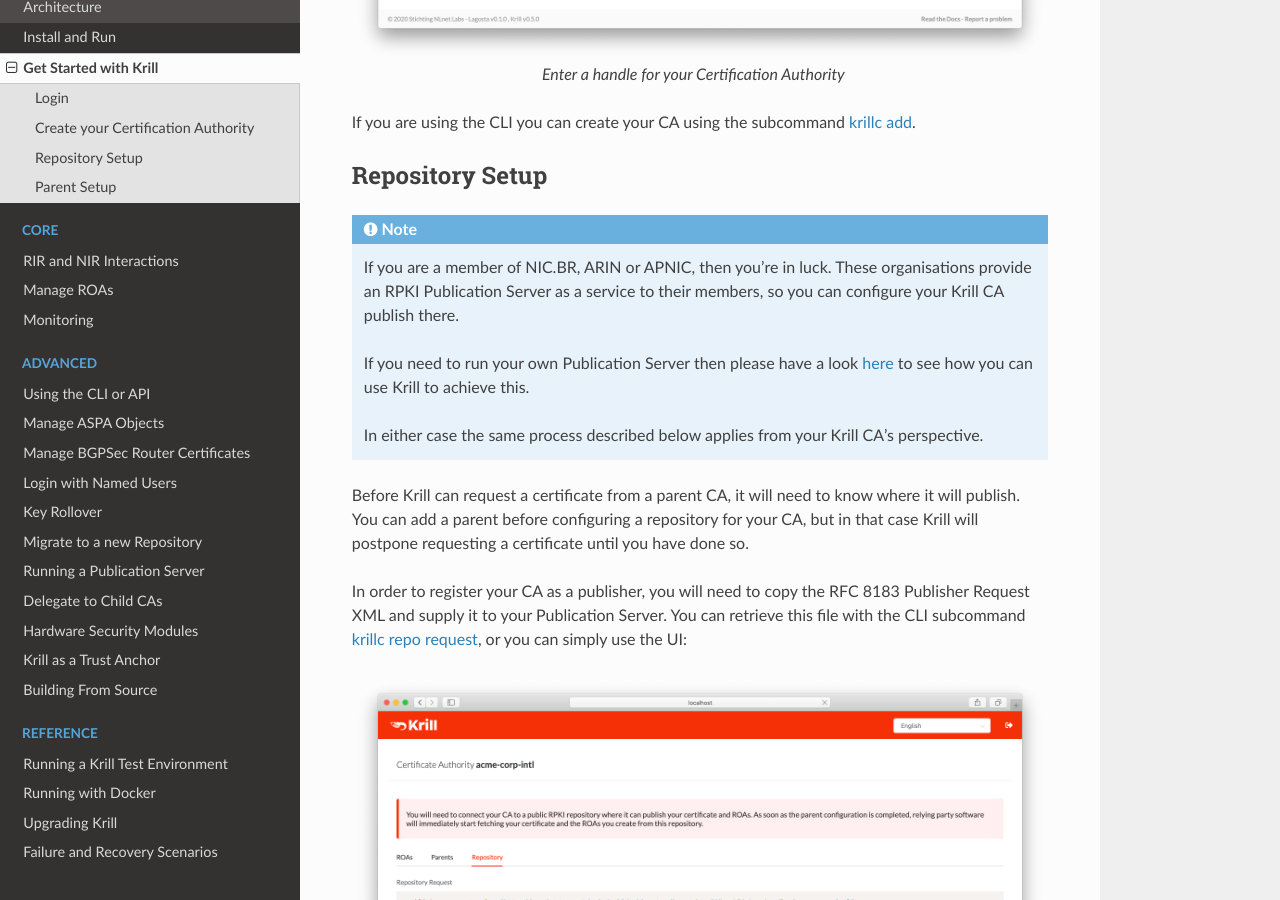
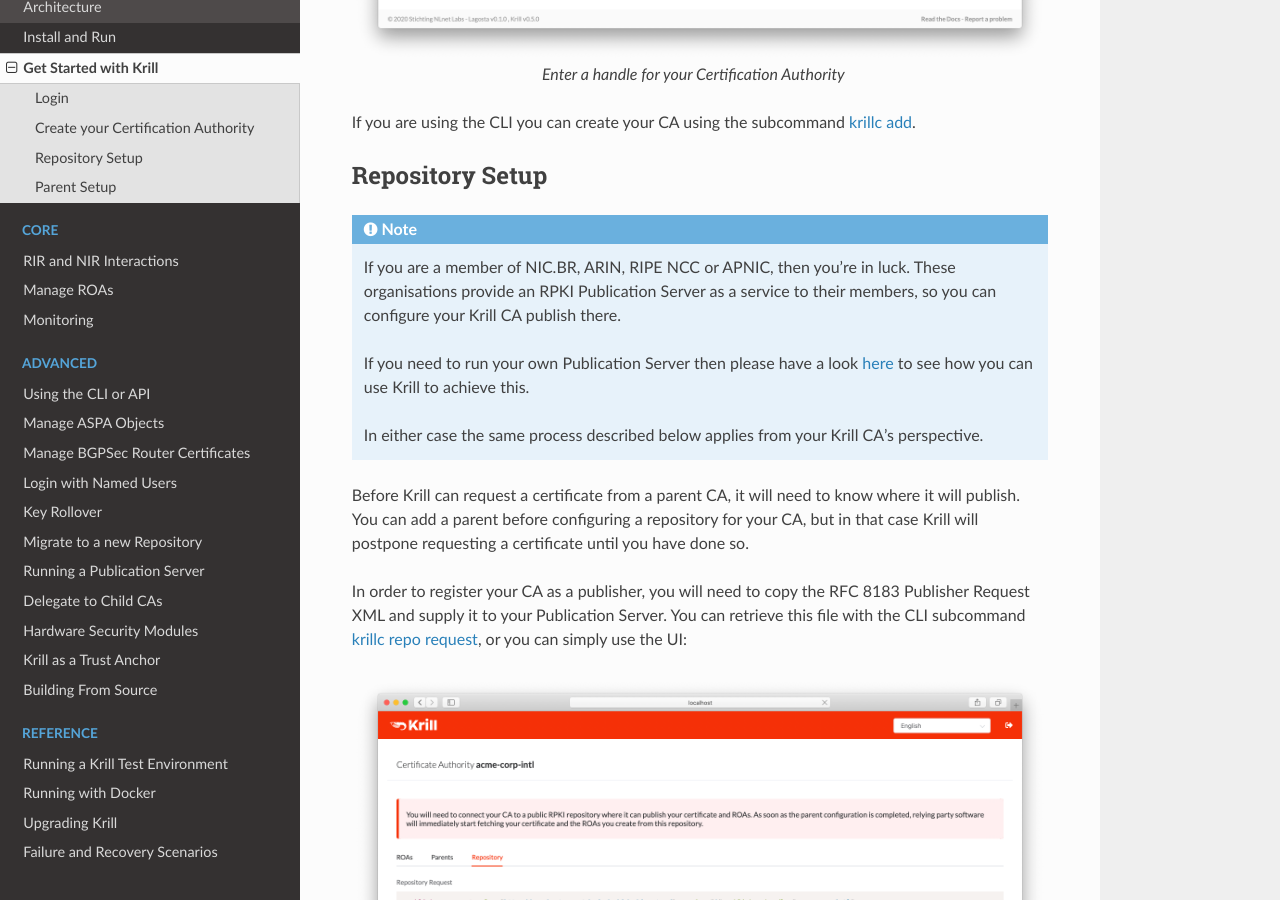
Before and after one commit to NLnetLabs/krill-manual, a Sphinx documentation site: the page built from source/get-started.rst, in a window 1280 px wide and 900 px high, scrolled down 2310 px. Built offline with Sphinx 7.4.7 and the Read the Docs theme 2.0.0, drawn with Linux system fonts in a browser that asks for light colours; the version number could not be read and is left out.

Commit message:
Add RIPE NCC

```diff
--- a/source/get-started.rst
+++ b/source/get-started.rst
@@ -79,9 +79,10 @@
 Repository Setup
 ----------------
 
-.. Note:: If you are a member of NIC.BR, ARIN or APNIC, then you're in luck. These
-    organisations provide an RPKI Publication Server as a service to their
-    members, so you can configure your Krill CA publish there.
+.. Note:: If you are a member of NIC.BR, ARIN, RIPE NCC or APNIC, then
+    you're in luck. These organisations provide an RPKI Publication Server
+    as a service to their members, so you can configure your Krill CA publish
+    there.
 
     If you need to run your own Publication Server then please have a look
     :ref:`here<doc_krill_publication_server>` to see how you can use Krill
```
